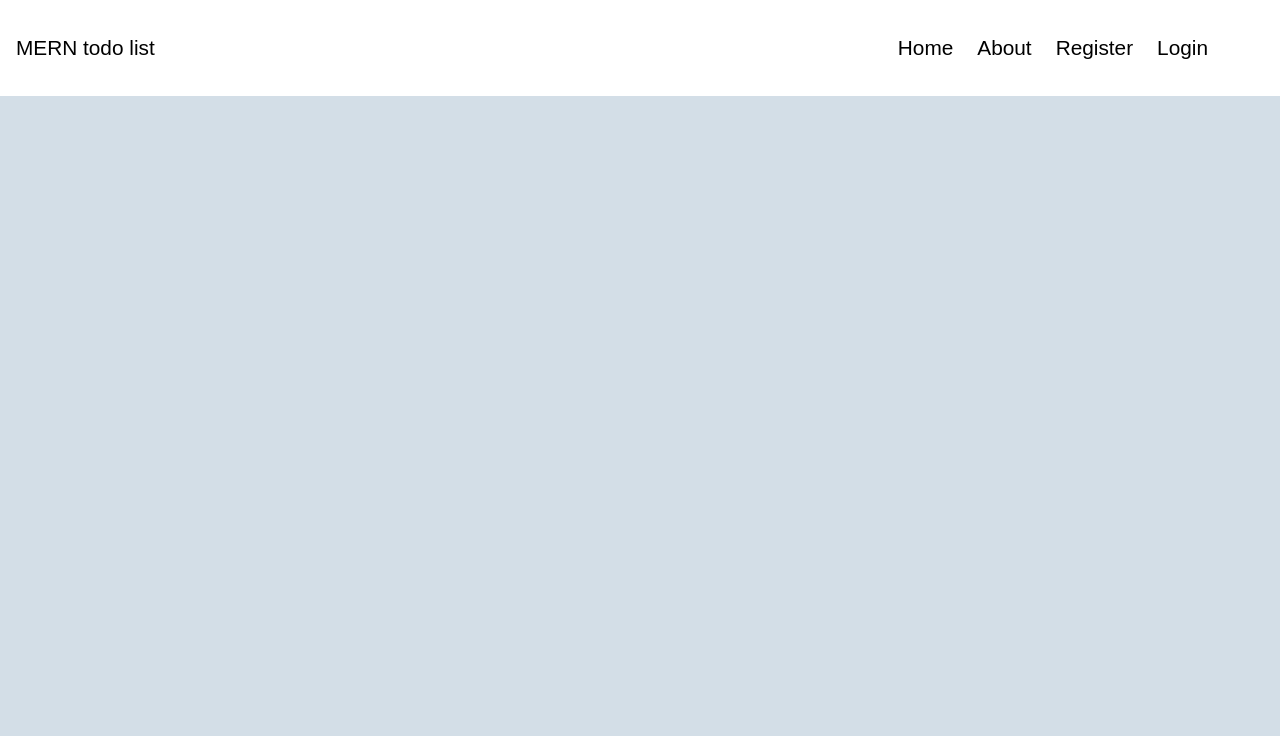
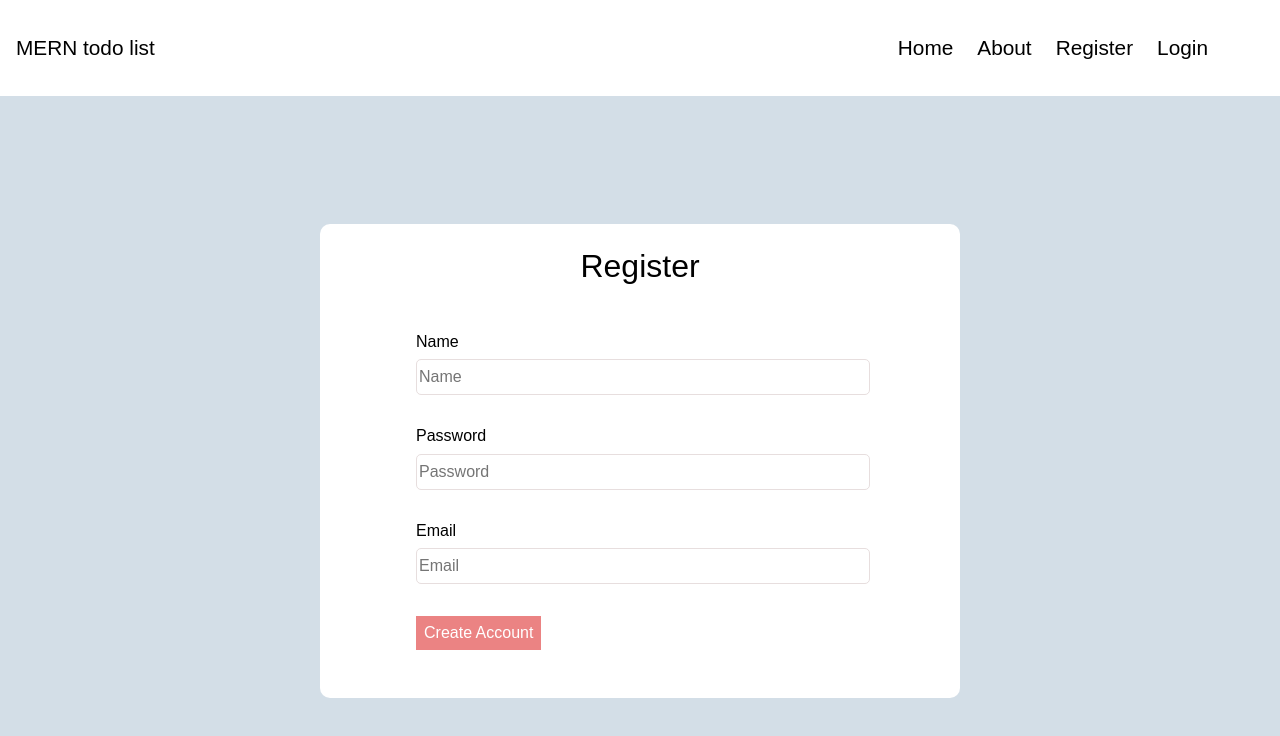
Before and after one commit to ypcethan/MERN_todo_list_frontend, a React (Create React App) app: page /register in a window 1280 px wide. Shown: the top 736 px of the page. Built offline with nearby package versions, Linux system fonts and the light colour scheme; a web font is replaced by a local one.

Commit message:
adding register page

```diff
--- a/src/App.js
+++ b/src/App.js
@@ -4,6 +4,8 @@ import { BrowserRouter as Router, Switch, Route } from "react-router-dom";
 import Navbar from "./components/layout/Navbar/Navbar";
 import Home from "./components/pages/Home/Home";
 import About from "./components/pages/About/About";
+import Register from './components/pages/Register/Register'
+import Login from './components/pages/Login/Login'
 import store from "./redux/store";
 import "./App.scss";
 
@@ -16,6 +18,8 @@ function App() {
           <Switch>
             <Route path="/" exact component={Home} />
             <Route path="/about" component={About} />
+            <Route path="/register" component={Register} />
+            <Route path="/login" component={Login} />
           </Switch>
         </Router>
       </div>
--- a/src/components/layout/Navbar/Navbar.js
+++ b/src/components/layout/Navbar/Navbar.js
@@ -11,8 +11,8 @@ const Navbar = () => {
                 <ul className='nav__links'>
                     <Link to='/' className='nav__item'>Home</Link>
                     <Link to='/about' className='nav__item'>About</Link>
-                    <li className='nav__item'>Register</li>
-                    <li className='nav__item'>Login</li>
+                    <Link to='/register' className='nav__item'>Register</Link>
+                    <Link to='/login' className='nav__item'>Login</Link>
                 </ul>
             </div>
         </div>
--- /dev/null
+++ b/src/components/pages/Login/Login.js
@@ -0,0 +1,11 @@
+import React from 'react'
+
+const Login = () => {
+    return (
+        <div>
+            Login
+        </div>
+    )
+}
+
+export default Login
--- /dev/null
+++ b/src/components/pages/Register/Register.js
@@ -0,0 +1,34 @@
+
+import React from 'react'
+import './Register.scss'
+const Register = () => {
+    return (
+        <div className='register__container'>
+
+            <div className='register__header'>
+                Register
+            </div>
+            <div className='register__form__container'>
+
+                <form action="" className='register__form' >
+                    <label className='register__input__label' htmlFor="name">Name</label>
+                    <input type="text" id='name' placeholder='Name' className='register__form__input' />
+                    <label
+                        className='register__input__label'
+                        htmlFor="password">Password</label>
+                    <input type="text" id='password' placeholder='Password'
+                        className='register__form__input' />
+                    <label className='register__input__label'
+                        htmlFor="name">Email</label>
+                    <input type="text" id='email' placeholder='Email'
+                        className='register__form__input' />
+                    <button className='form__submit__btn'>
+                        Create Account
+                    </button>
+                </form>
+            </div>
+        </div>
+    )
+}
+
+export default Register
--- /dev/null
+++ b/src/components/pages/Register/Register.scss
@@ -0,0 +1,56 @@
+@import "../../../styles/base";
+@import "../../../styles/base";
+.register{
+    &__header{
+        text-align: center;
+        font-size: 2rem;
+        padding-top: 1.5rem;
+    }
+    &__container{
+
+        width: 50%;
+        margin: auto;
+        margin-top:8rem;
+        border-radius: 10px;
+        background-color: white;
+    }
+    &__form__container{
+        display: flex;
+        justify-content: center;
+        align-items: center;
+    }
+
+    &__form{
+        // background-color: green;
+        width:70%;
+        margin: auto;
+        padding: 3rem;
+    }
+    &__form__input{
+        display:block;
+        width: 100%;
+        margin-bottom: 2rem;
+        margin-top: 0.5rem;
+        height: 2rem;
+        border: 1px solid rgb(231, 222, 222);
+
+        border-radius: 5px;
+    }
+
+}
+
+.form__submit__btn{
+    border: none;
+    padding:0.5rem;
+    color:white;
+    background-color: $primary-color;
+}
+
+@media  (max-width: $desktop-breakpoint){
+    .register{
+
+    &__container{
+        width: 90%;
+    }
+    }
+}
```
Also changed, not shown: src/components/pages/Login/Login.scss (added).
